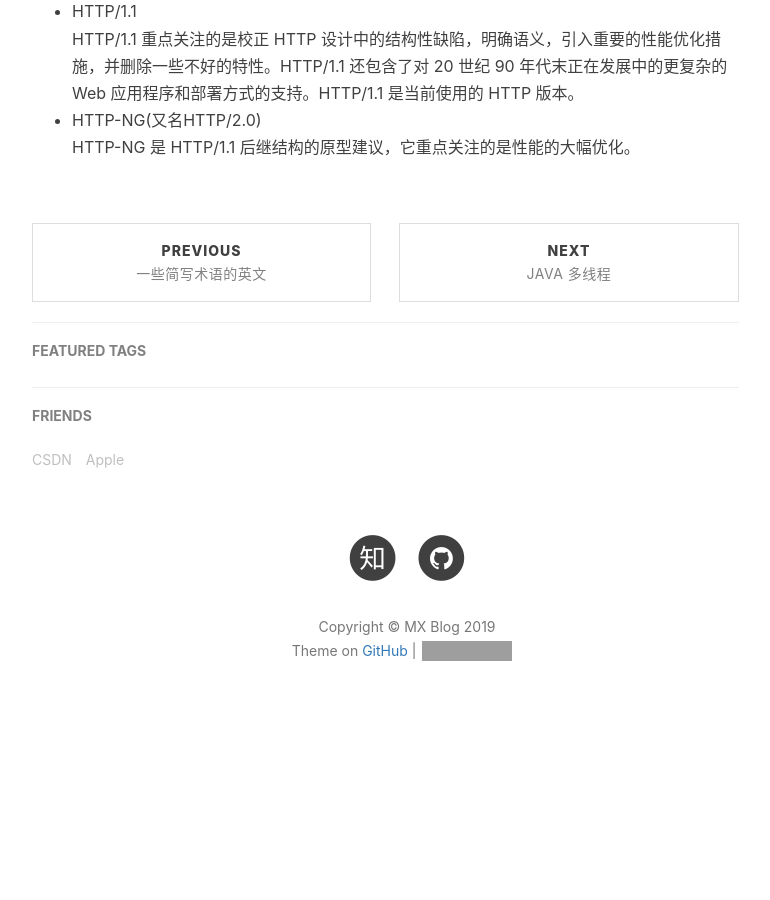
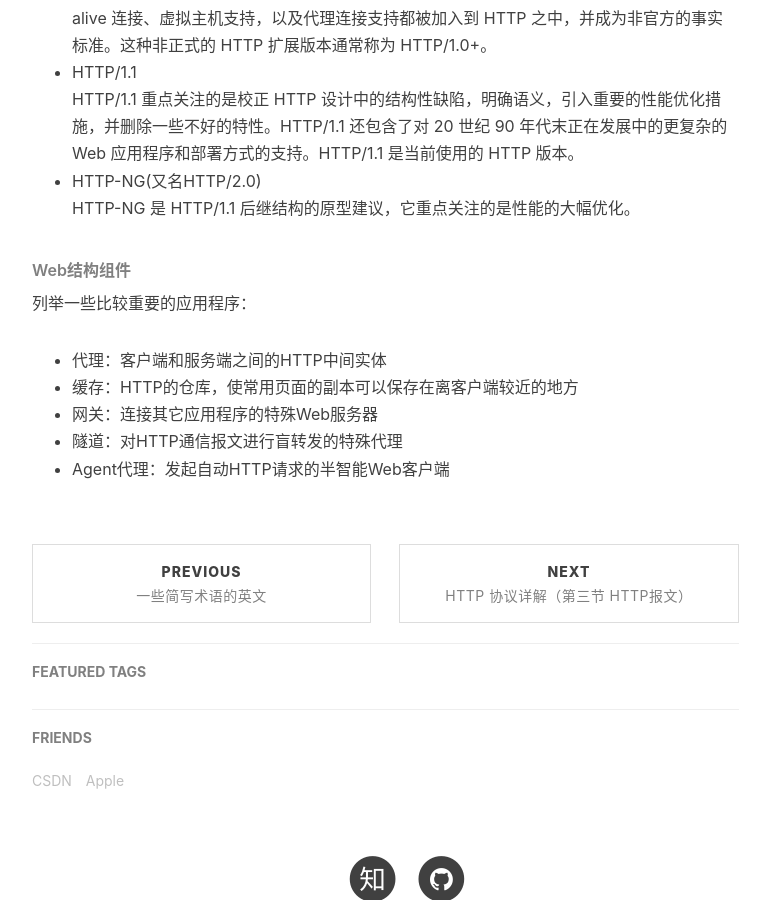
Before and after one commit to mxjesse/mxjesse.github.io, a Jekyll site: the page built from _posts/2019-06-17-HTTP 协议详解（第一节 - HTTP概述）.md, in a window 1280 px wide and 900 px high, scrolled down 5724 px. Shown: the whole window, without its empty margins (233-1003 px from the left). Built offline with Jekyll 4.4.1, drawn with Linux system fonts in a browser that asks for light colours; nearby versions of some CDN libraries; our own code applies the rules of GitHub Pages for plain Markdown files; comment, search, counter and statistics services are not loaded; before the commit the page ends 6479 px from its top, so only the background shows below that; some of the changed text lies outside the part shown; grey boxes are pictures that could not be loaded.

Commit message:
20190618提交更新的内容

```diff
--- a/_posts/2019-06-17-HTTP 协议详解.md
+++ b/_posts/2019-06-17-HTTP 协议详解（第一节 - HTTP概述）.md
@@ -1,4 +1,4 @@
-## HTTP 协议详解
+## HTTP 协议详解（第一节 - HTTP概述）
 
 ### 序言
 HTTP协议（HyperText Transfer Protocol，超文本传输协议）是因特网上应用最为广泛的一种网络传输协议，所有的WWW文件都必须遵守这个标准。HTTP是一个基于TCP/IP通信协议来传递数据（HTML 文件, 图片文件, 查询结果等）。
@@ -104,3 +104,12 @@ HTTP报文包含三部分：
   HTTP/1.1 重点关注的是校正 HTTP 设计中的结构性缺陷，明确语义，引入重要的性能优化措施，并删除一些不好的特性。HTTP/1.1 还包含了对 20 世纪 90 年代末正在发展中的更复杂的 Web 应用程序和部署方式的支持。HTTP/1.1 是当前使用的 HTTP 版本。
 * HTTP-NG(又名HTTP/2.0)
   HTTP-NG 是 HTTP/1.1 后继结构的原型建议，它重点关注的是性能的大幅优化。
+
+###### Web结构组件
+列举一些比较重要的应用程序：
+
+* 代理：客户端和服务端之间的HTTP中间实体
+* 缓存：HTTP的仓库，使常用页面的副本可以保存在离客户端较近的地方
+* 网关：连接其它应用程序的特殊Web服务器
+* 隧道：对HTTP通信报文进行盲转发的特殊代理
+* Agent代理：发起自动HTTP请求的半智能Web客户端
```
Also changed, not shown: _posts/2019-06-06-RabbitMQ Java Client应用.md (+3 -3 lines), _posts/2019-06-06-springboot JPA 配置使用.md (+4 -4 lines), _posts/2019-06-13-MarkDown使用语法.md (+2 -2 lines), _posts/2019-06-18-HTTP 协议详解（第三节 - HTTP报文）.md (added, +13 -0 lines), _posts/2019-06-18-HTTP 协议详解（第二节 - URL与资源）.md (added, +57 -0 lines), _posts/2019-06-18-Java 多线程.md (+2 -2 lines).
